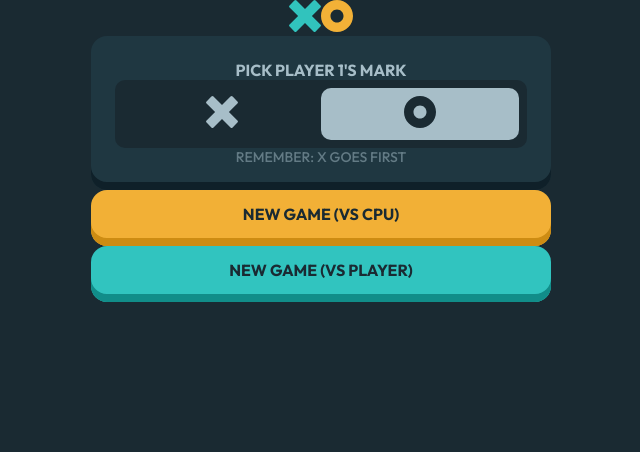
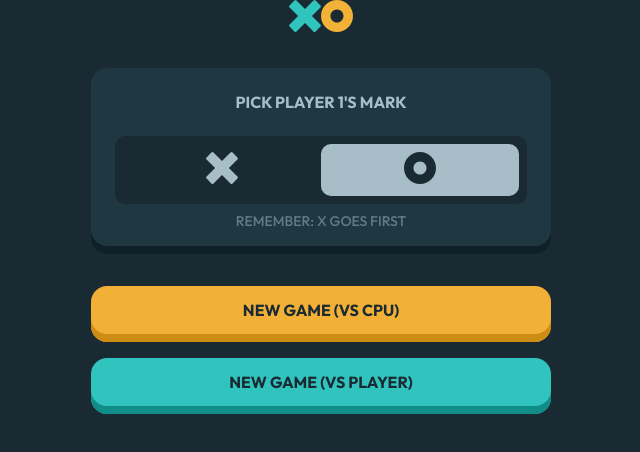
Before and after one commit to kylelamse/tic-tac-toe, a React (Create React App) app: page / in a window 1280 px wide. Shown: the top 452 px of the page, without its empty margins (319-959 px from the left). Built offline with nearby package versions, Linux system fonts and the light colour scheme.

Commit message:
Add margins

```diff
--- a/src/components/GamePieceSelection.scss
+++ b/src/components/GamePieceSelection.scss
@@ -5,4 +5,5 @@
     box-shadow: inset 0px -8px 0px colors.$semi_dark_navy_drop_shadow;
     border-radius: 1rem;
     padding: 1.5rem 1.5rem 1.5rem 1.5rem;
+    margin: 2rem 0 2rem 0;
 }
--- a/src/components/GamePieceSelectionSlider.scss
+++ b/src/components/GamePieceSelectionSlider.scss
@@ -5,6 +5,7 @@
     background-color: colors.$dark_navy;
     border-radius: 0.625rem;
     padding: 0.5rem;
+    margin: 1.5rem 0 0.5rem 0;
 }
 
 .game_piece_selection_slider_piece_container {
--- a/src/pages/NewGameMenu.scss
+++ b/src/pages/NewGameMenu.scss
@@ -3,4 +3,7 @@
 .new_game_menu_logo_game_piece_selection {
 }
 .new_game_menu_logo_button_container {
+    display: flex;
+    flex-direction: column;
+    gap: 1rem;
 }
```
